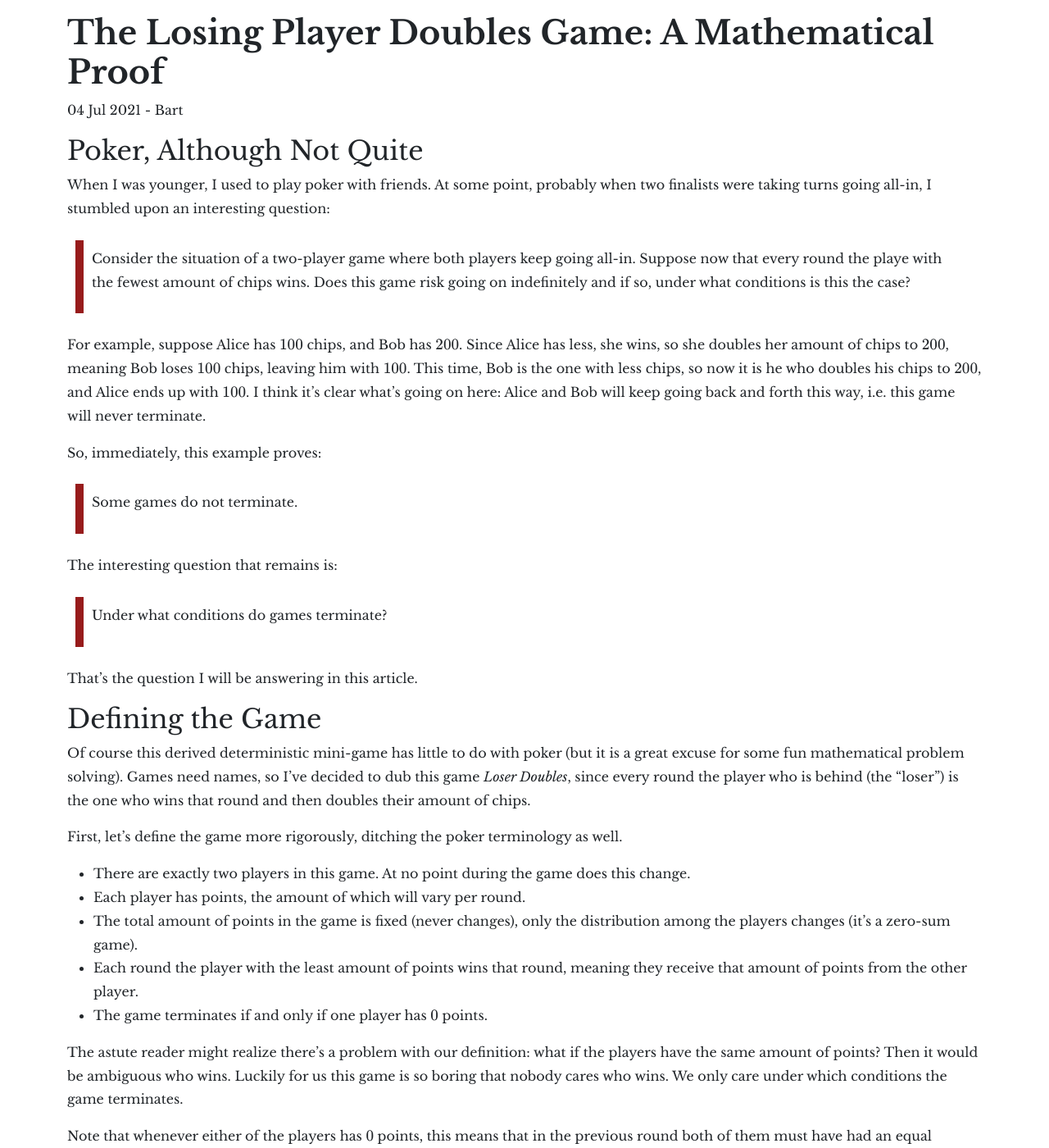
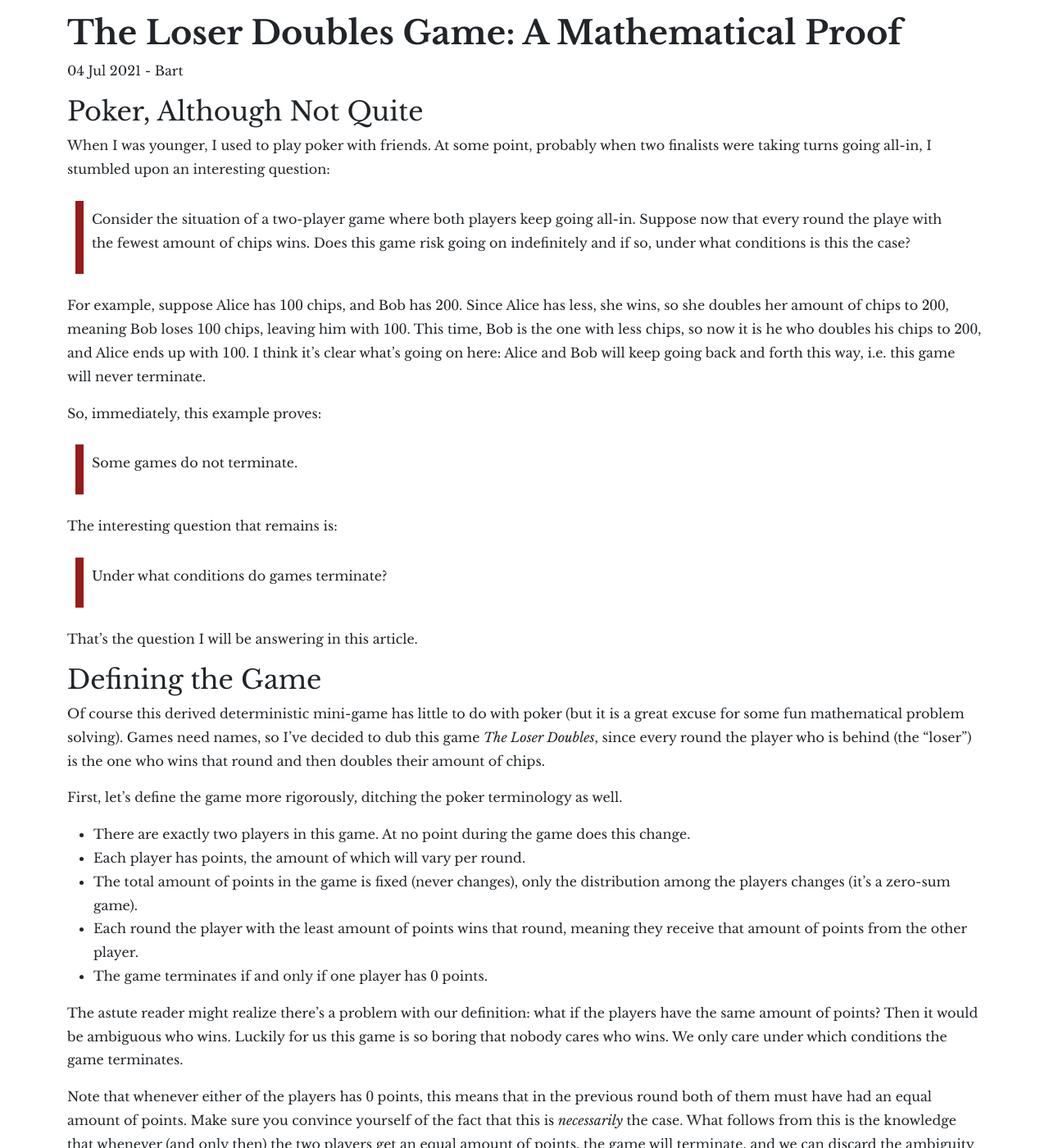
Before and after one commit to bartkl/bartkl.github.io, a Jekyll site: the page built from collections/_posts/2021-07-04-the-losing-player-doubles-game-a-mathematical-proof.md, in a window 1280 px wide and 1400 px high. Shown: the whole window at 82% size. Built offline with Jekyll 4.4.1, drawn with Linux system fonts in a browser that asks for light colours; some web fonts are replaced; formulas are drawn with MathJax 3.

Commit message:
Update 2021-07-04-the-losing-player-doubles-game-a-mathematical-proof.md

```diff
--- a/collections/_posts/2021-07-04-the-losing-player-doubles-game-a-mathematical-proof.md
+++ b/collections/_posts/2021-07-04-the-losing-player-doubles-game-a-mathematical-proof.md
@@ -1,7 +1,7 @@
 ---
 layout: post
 author: Bart
-title: "The Losing Player Doubles Game: A Mathematical Proof"
+title: "The Loser Doubles Game: A Mathematical Proof"
 mathjax: true
 ---
 
@@ -23,7 +23,7 @@ The interesting question that remains is:
 That's the question I will be answering in this article.
 
 ## Defining the Game
-Of course this derived deterministic mini-game has little to do with poker (but it is a great excuse for some fun mathematical problem solving). Games need names, so I've decided to dub this game _Loser Doubles_, since every round the player who is behind (the "loser") is the one who wins that round and then doubles their amount of chips.
+Of course this derived deterministic mini-game has little to do with poker (but it is a great excuse for some fun mathematical problem solving). Games need names, so I've decided to dub this game _The Loser Doubles_, since every round the player who is behind (the "loser") is the one who wins that round and then doubles their amount of chips.
 
 First, let's define the game more rigorously, ditching the poker terminology as well.
 
```
